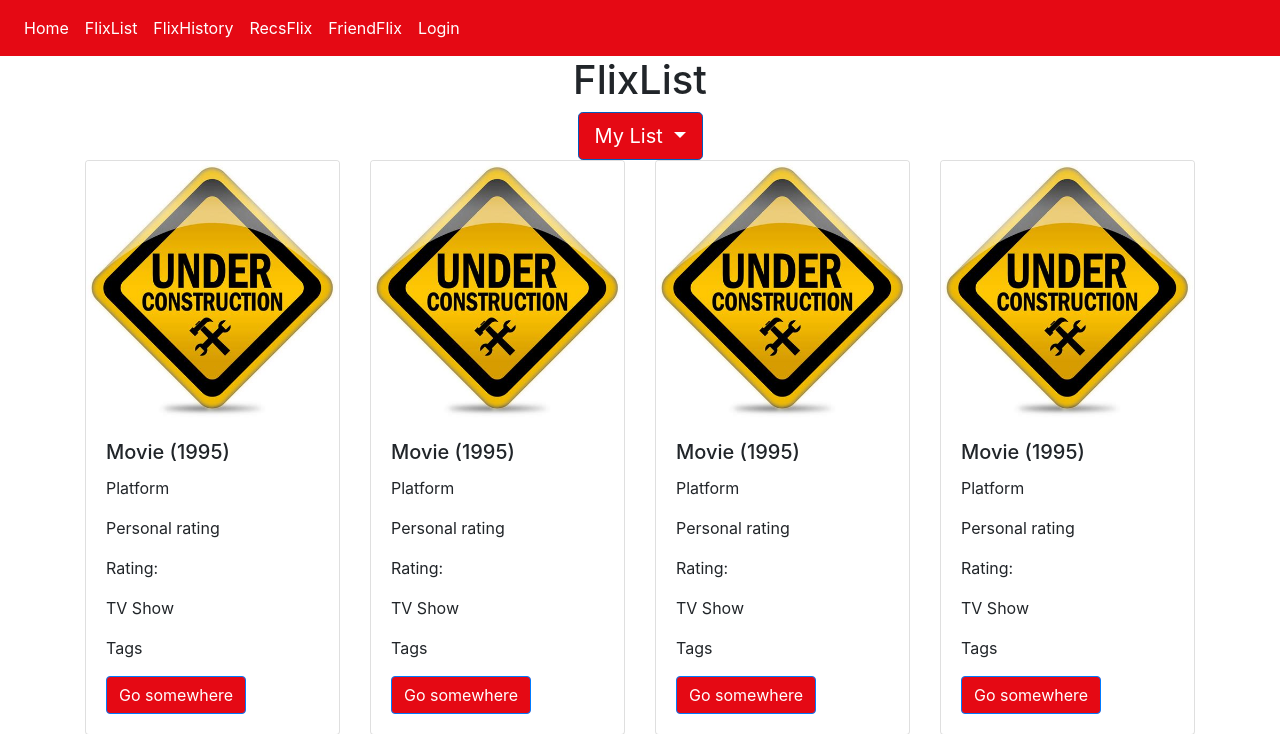
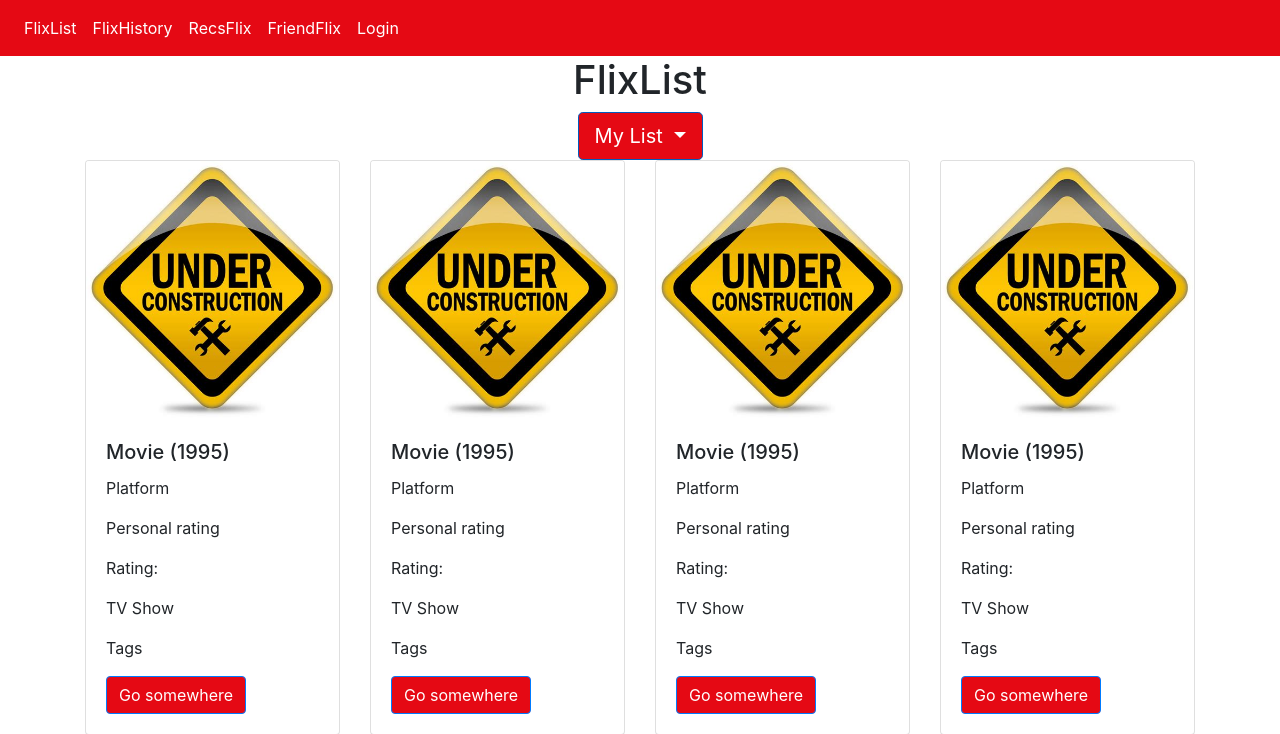
Before and after one commit to truongnguyenlinh/flixlist, a Flask app: page /flixlist in a window 1280 px wide. Shown: the top 734 px of the page. Run offline with Flask 2, Linux system fonts and the light colour scheme; some libraries are stand-ins or nearby versions.

Commit message:
Delete Home from nav bar

```diff
--- a/app/templates/header.html
+++ b/app/templates/header.html
@@ -24,9 +24,6 @@
 		  <div class="collapse navbar-collapse" id="navbarSupportedContent">
 		    <ul class="navbar-nav mr-auto">
 		      <li class="nav-item active">
-		        <a class="nav-link" href="/">Home <span class="sr-only">(current)</span></a>
-		      </li>
-		      <li class="nav-item active">
 		        <a class="nav-link" href="">FlixList <span class="sr-only">(current)</span></a>
 		      </li>
 		      <li class="nav-item active">
```
